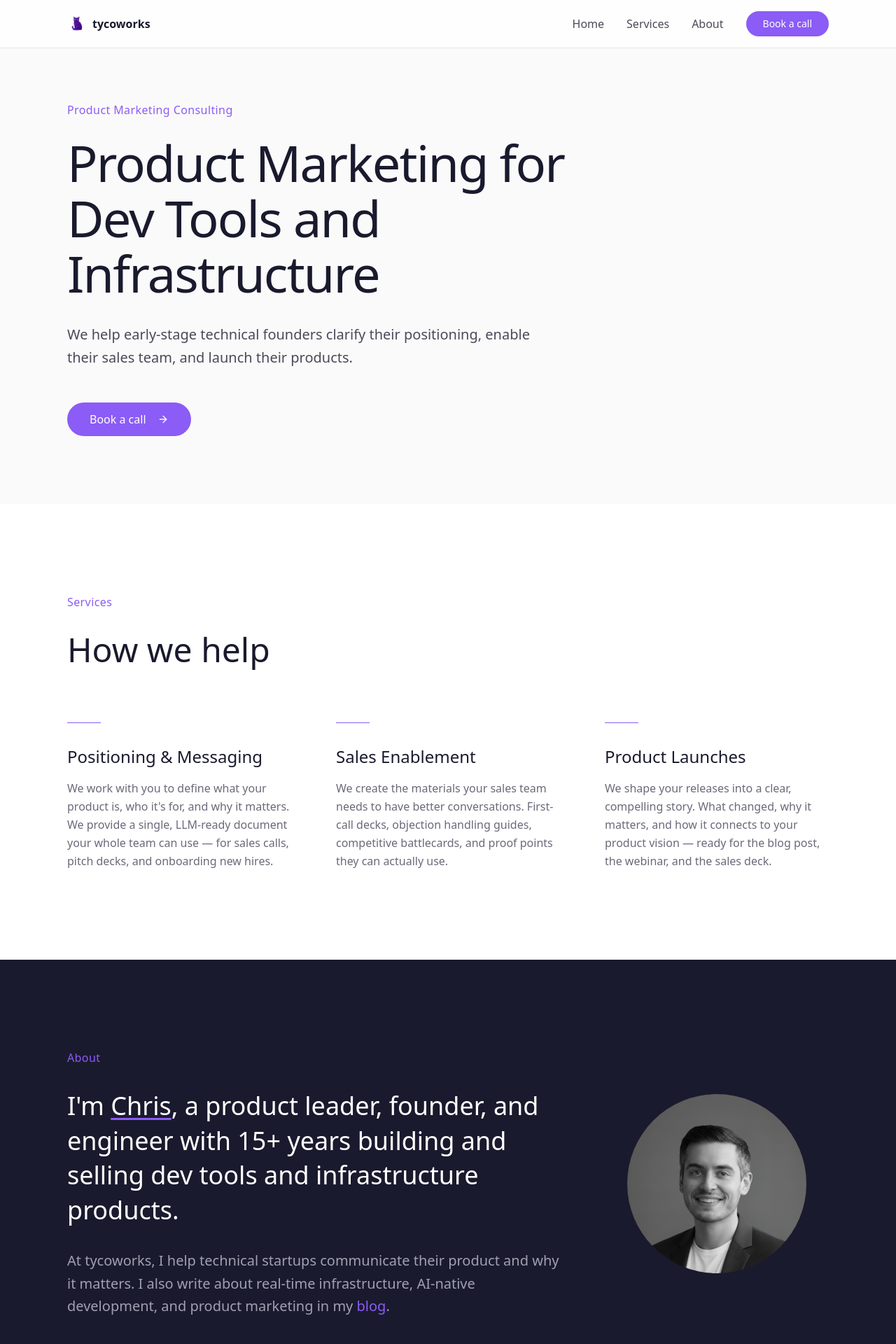
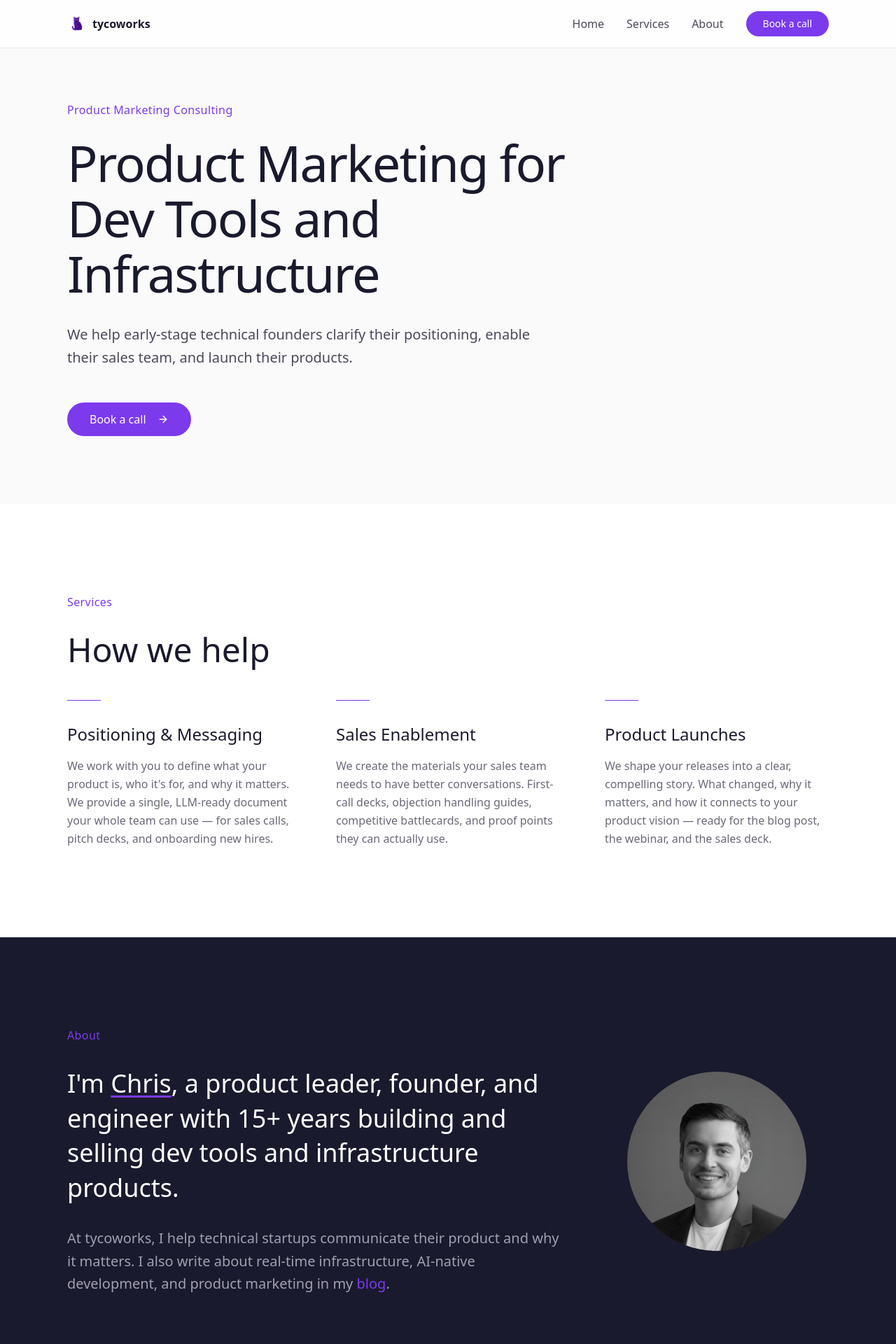
Before and after one commit to tycoworks/website, a Next.js app: page / in a window 1280 px wide. Shown: the top 1920 px of the page at 70% size. Built offline with nearby package versions, Linux system fonts and the light colour scheme.

Commit message:
Darken purple accent and fix spacing
- Change accent from #8b5cf6 to #7c3aed to match logo
- Reduce gap below "How we help" heading

🤖 Generated with [Claude Code](https://claude.com/claude-code)

Co-Authored-By: Claude Opus 4.5 <noreply@anthropic.com>

```diff
--- a/src/app/page.tsx
+++ b/src/app/page.tsx
@@ -50,25 +50,25 @@ export default function Home() {
             <div className="hidden md:flex items-center gap-8">
               <button
                 onClick={() => scrollToSection('home')}
-                className="text-[#4a4a5a] hover:text-[#8b5cf6] transition-colors"
+                className="text-[#4a4a5a] hover:text-[#7c3aed] transition-colors"
               >
                 Home
               </button>
               <button
                 onClick={() => scrollToSection('services')}
-                className="text-[#4a4a5a] hover:text-[#8b5cf6] transition-colors"
+                className="text-[#4a4a5a] hover:text-[#7c3aed] transition-colors"
               >
                 Services
               </button>
               <button
                 onClick={() => scrollToSection('about')}
-                className="text-[#4a4a5a] hover:text-[#8b5cf6] transition-colors"
+                className="text-[#4a4a5a] hover:text-[#7c3aed] transition-colors"
               >
                 About
               </button>
               <Button
                 onClick={() => window.open('https://calendar.app.google/CJkcsNjYF7PM6sBS7', '_blank')}
-                className="bg-[#8b5cf6] hover:bg-[#7c3aed] text-white px-6 py-2 rounded-full"
+                className="bg-[#7c3aed] hover:bg-[#6d28d9] text-white px-6 py-2 rounded-full"
               >
                 Book a call
               </Button>
@@ -97,25 +97,25 @@ export default function Home() {
               <div className="flex flex-col gap-4">
                 <button
                   onClick={() => scrollToSection('home')}
-                  className="text-left text-[#4a4a5a] hover:text-[#8b5cf6] transition-colors py-2"
+                  className="text-left text-[#4a4a5a] hover:text-[#7c3aed] transition-colors py-2"
                 >
                   Home
                 </button>
                 <button
                   onClick={() => scrollToSection('services')}
-                  className="text-left text-[#4a4a5a] hover:text-[#8b5cf6] transition-colors py-2"
+                  className="text-left text-[#4a4a5a] hover:text-[#7c3aed] transition-colors py-2"
                 >
                   Services
                 </button>
                 <button
                   onClick={() => scrollToSection('about')}
-                  className="text-left text-[#4a4a5a] hover:text-[#8b5cf6] transition-colors py-2"
+                  className="text-left text-[#4a4a5a] hover:text-[#7c3aed] transition-colors py-2"
                 >
                   About
                 </button>
                 <Button
                   onClick={() => window.open('https://calendar.app.google/CJkcsNjYF7PM6sBS7', '_blank')}
-                  className="bg-[#8b5cf6] hover:bg-[#7c3aed] text-white px-6 py-2 rounded-full w-full"
+                  className="bg-[#7c3aed] hover:bg-[#6d28d9] text-white px-6 py-2 rounded-full w-full"
                 >
                   Book a call
                 </Button>
@@ -134,7 +134,7 @@ export default function Home() {
           variants={stagger}
         >
           <motion.p
-            className="text-[#8b5cf6] font-medium tracking-wide text-sm md:text-base mb-6"
+            className="text-[#7c3aed] font-medium tracking-wide text-sm md:text-base mb-6"
             variants={fadeUp}
           >
             Product Marketing Consulting
@@ -158,7 +158,7 @@ export default function Home() {
           <motion.div variants={fadeUp}>
             <Button
               asChild
-              className="bg-[#8b5cf6] hover:bg-[#7c3aed] text-white !px-8 !py-6 text-base rounded-full group transition-all duration-300"
+              className="bg-[#7c3aed] hover:bg-[#6d28d9] text-white !px-8 !py-6 text-base rounded-full group transition-all duration-300"
             >
               <a href="https://calendar.app.google/CJkcsNjYF7PM6sBS7" target="_blank" rel="noopener noreferrer">
                 Book a call
@@ -177,10 +177,10 @@ export default function Home() {
           viewport={{ once: true, margin: "-100px" }}
           transition={{ duration: 0.6, ease: [0.22, 1, 0.36, 1] }}
         >
-          <p className="text-[#8b5cf6] font-medium tracking-wide text-sm md:text-base mb-8">
+          <p className="text-[#7c3aed] font-medium tracking-wide text-sm md:text-base mb-8">
             Services
           </p>
-          <h2 className="text-3xl md:text-4xl lg:text-5xl font-medium text-[#1a1a2e] mb-20">
+          <h2 className="text-3xl md:text-4xl lg:text-5xl font-medium text-[#1a1a2e] mb-12">
             How we help
           </h2>
         </motion.div>
@@ -208,7 +208,7 @@ export default function Home() {
               viewport={{ once: true, margin: "-50px" }}
               transition={{ duration: 0.6, delay: index * 0.1, ease: [0.22, 1, 0.36, 1] }}
             >
-              <div className="h-px w-12 bg-[#8b5cf6] mb-8 group-hover:w-20 transition-all duration-500" />
+              <div className="h-px w-12 bg-[#7c3aed] mb-8 group-hover:w-20 transition-all duration-500" />
               <h3 className="text-xl md:text-2xl font-medium text-[#1a1a2e] mb-4">
                 {service.title}
               </h3>
@@ -230,7 +230,7 @@ export default function Home() {
             viewport={{ once: true, margin: "-100px" }}
             transition={{ duration: 0.6, ease: [0.22, 1, 0.36, 1] }}
           >
-            <p className="text-[#8b5cf6] font-medium tracking-wide text-sm md:text-base mb-8">
+            <p className="text-[#7c3aed] font-medium tracking-wide text-sm md:text-base mb-8">
               About
             </p>
 
@@ -240,7 +240,7 @@ export default function Home() {
                 href="https://linkedin.com/in/chrismichaelanderson"
                 target="_blank"
                 rel="noopener noreferrer"
-                className="underline decoration-[#8b5cf6] underline-offset-4 hover:text-[#8b5cf6] transition-colors"
+                className="underline decoration-[#7c3aed] underline-offset-4 hover:text-[#7c3aed] transition-colors"
               >
                 Chris
               </a>
@@ -253,7 +253,7 @@ export default function Home() {
                 href="https://tycoworks.substack.com"
                 target="_blank"
                 rel="noopener noreferrer"
-                className="text-[#8b5cf6] hover:underline underline-offset-4"
+                className="text-[#7c3aed] hover:underline underline-offset-4"
               >
                 blog
               </a>.
```
